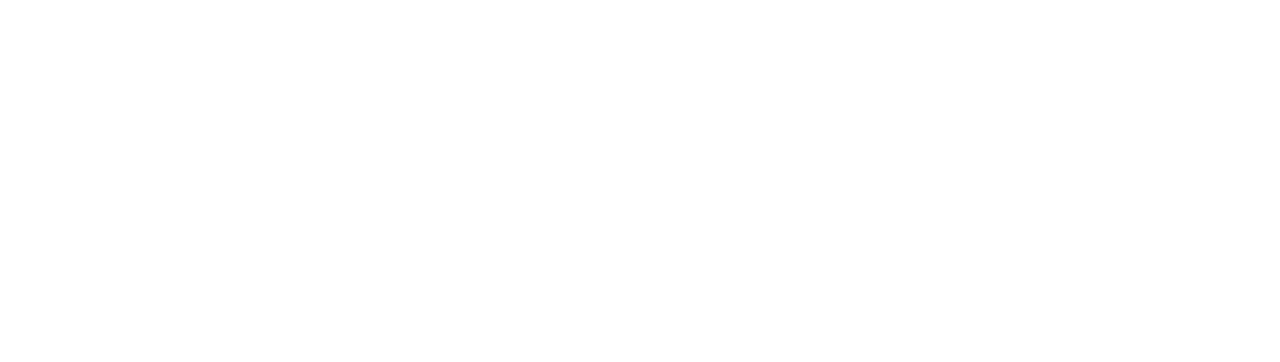
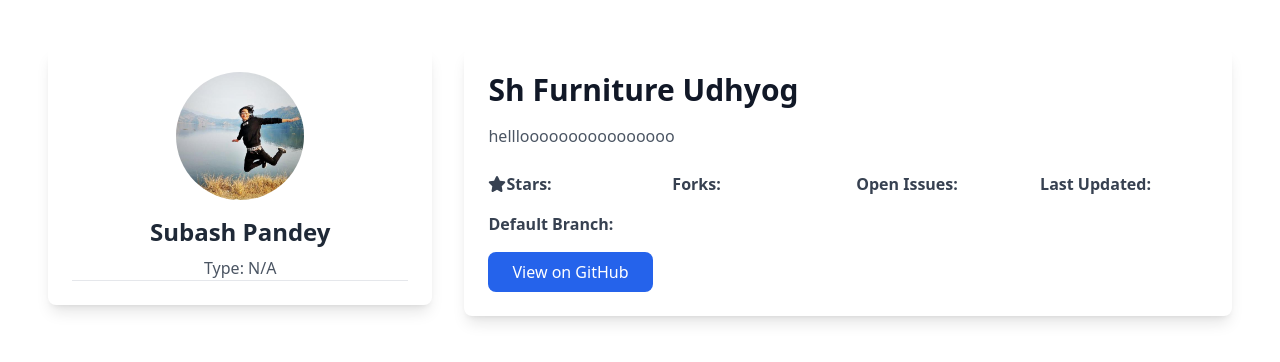
Before and after one commit to SuabshPandey/search-github-app, an Angular app: page /details/1/1 in a window 1280 px wide. Before the commit this address led to /. Shown: the top 362 px of the page. Built offline with nearby package versions, Linux system fonts and the light colour scheme; no server answers.

Commit message:
[Updated] Repository detail page and api integration completed

```diff
--- a/package.json
+++ b/package.json
@@ -21,6 +21,9 @@
     "@angular/platform-server": "^19.0.0",
     "@angular/router": "^19.0.0",
     "@angular/ssr": "^19.0.3",
+    "@fortawesome/angular-fontawesome": "^1.0.0",
+    "@fortawesome/fontawesome-svg-core": "^6.7.2",
+    "@fortawesome/free-solid-svg-icons": "^6.7.2",
     "express": "^4.18.2",
     "rxjs": "~7.8.0",
     "tslib": "^2.3.0",
--- a/src/app/app.routes.ts
+++ b/src/app/app.routes.ts
@@ -5,5 +5,5 @@
 export const routes: Routes = [
     { path: '', redirectTo: 'list', pathMatch: 'full' },
     { path: 'list', component: RepoListComponent },
-    { path: 'details/:id', component: RepoDetailComponent }
+    { path: 'details/:owner/:repo', component: RepoDetailComponent }
 ];
--- a/src/app/pages/repo-detail/repo-detail.component.html
+++ b/src/app/pages/repo-detail/repo-detail.component.html
@@ -1 +1,49 @@
-<p>repo-detail works!</p>
+@if (repoDetails) {
+<div class="flex flex-col lg:flex-row justify-center items-center lg:items-start gap-8 p-6 lg:p-12">
+    <!-- Owner Details Section -->
+    <div class="w-full lg:w-1/3  shadow-lg rounded-lg p-6">
+        <div class="flex flex-col items-center text-center">
+            <div class="w-32 h-32 overflow-hidden rounded-full mb-4">
+                <img [src]="repoDetails?.owner?.avatar_url" alt="Owner Avatar" class="w-full h-full object-cover" />
+            </div>
+            <h3 class="text-2xl font-semibold text-gray-800">{{ repoDetails?.owner?.login }}</h3>
+            <p class="text-gray-600 mt-2">Type: {{ repoDetails?.owner?.type || 'N/A' }}</p>
+        </div>
+        <div class="border-t">
+        </div>
+    </div>
+
+    <!-- Repository Details Section -->
+    <div class="w-full lg:w-2/3 bg-white shadow-lg rounded-lg p-6">
+        <h1 class="text-3xl font-bold text-gray-900">{{ repoDetails?.name }}</h1>
+        <p class="text-gray-600 mt-4">{{ repoDetails?.description }}</p>
+
+        <div class="mt-6 grid grid-cols-2 md:grid-cols-4 gap-4">
+            <div class="text-gray-700">
+                <fa-icon icon="star" class=""></fa-icon>
+                <strong>Stars:</strong> {{ repoDetails?.stargazers_count }}
+            </div>
+            <div class="text-gray-700">
+                <strong>Forks:</strong> {{ repoDetails?.forks_count }}
+            </div>
+            <div class="text-gray-700">
+                <strong>Open Issues:</strong> {{ repoDetails?.open_issues_count }}
+            </div>
+            <div class="text-gray-700">
+                <strong>Last Updated:</strong> {{ repoDetails?.updated_at | date }}
+            </div>
+            <div class="text-gray-700">
+                <strong>Default Branch:</strong> {{ repoDetails?.default_branch }}
+            </div>
+        </div>
+
+        <div class="mt-4">
+            <a [href]="repoDetails?.html_url" target="_blank"
+                class="inline-block bg-blue-600 text-white px-6 py-2 rounded-lg hover:bg-blue-700 transition-all">
+                View on GitHub
+            </a>
+        </div>
+    </div>
+</div>
+
+}
--- a/src/app/pages/repo-detail/repo-detail.component.ts
+++ b/src/app/pages/repo-detail/repo-detail.component.ts
@@ -1,11 +1,66 @@
-import { Component } from '@angular/core';
+import { Component, OnInit } from '@angular/core';
+import { ActivatedRoute } from '@angular/router';
+import { RepoService } from '../../service/repo.service';
+import { CommonModule, DatePipe } from '@angular/common';
+import { FontAwesomeModule } from '@fortawesome/angular-fontawesome';
+import { FaIconLibrary } from '@fortawesome/angular-fontawesome';
+import { faStar, faCodeBranch, faExclamationCircle, faClock, faCode } from '@fortawesome/free-solid-svg-icons';
 
 @Component({
   selector: 'app-repo-detail',
-  imports: [],
+  imports: [CommonModule, DatePipe, FontAwesomeModule],
   templateUrl: './repo-detail.component.html',
   styleUrl: './repo-detail.component.scss'
 })
-export class RepoDetailComponent {
+export class RepoDetailComponent implements OnInit {
+
+  repoName: string | null = null;
+  ownerName: string | null = null;
+  repoDetails: any = {
+    owner: {
+      login: 'Subash Pandey',
+      avatar_url: '/images/test-github.jpeg',
+    },
+    name: 'Sh Furniture Udhyog',
+    description: 'hellloooooooooooooooo',
+    created_at: '',
+    updated_at: '',
+  };
+
+  constructor(private route: ActivatedRoute, private repoService: RepoService, library: FaIconLibrary) {
+    library.addIcons(faStar, faCodeBranch, faExclamationCircle, faClock, faCode);
+  }
+
+  ngOnInit(): void {
+
+    this.repoName = this.route.snapshot.paramMap.get('repo');
+
+    this.ownerName = this.route.snapshot.paramMap.get('owner');
+
+    console.log("rpute params", this.route.snapshot.paramMap);
+
+    console.log("rep name", this.ownerName);
+
+
+    console.log("Repo Name", this.repoName);
+
+    if (this.ownerName && this.repoName) {
+      this.fetchRepoDetails(this.ownerName, this.repoName);
+    }
+  }
+
+
+  fetchRepoDetails(owner: string, repo: string) {
+    this.repoService.getRepoDetails(owner, repo).subscribe({
+      next: (res) => {
+        console.log("Response from repo details api", res?.owner);
+        this.repoDetails = res;
+      },
+      error: (err) => {
+        console.log("Error", err);
+      }
+    })
+  }
+
 
 }
--- a/src/app/pages/repo-list/repo-list.component.html
+++ b/src/app/pages/repo-list/repo-list.component.html
@@ -1,5 +1,11 @@
-<div
-    class="search_wrapper w-4/5  m-auto flex flex-col items-center justify-center pb-8">
+<div class="search_wrapper w-4/5  m-auto flex flex-col items-center justify-center pb-8">
+    <div class="top_content">
+        <h1 class="text-3xl font-bold pt-8">Github Repository Search App</h1>
+        <p class="mt-4">Single Page Application For GitHub Repositories Listing
+        </p>
+    </div>
+
+
     <div class="flex flex-col md:flex-row items-center gap-4 w-full max-w-2xl mx-auto mt-8 ">
         <input type="text" placeholder="Search Repositories"
             class="w-full p-3 text-lg border border-gray-300 rounded-lg focus:outline-none focus:ring-blue-500"
@@ -15,7 +21,7 @@
 
 
 
-    @if (repos.length !== 0) {
+    @if (repos.length !== 0 && !isLoading) {
     <div class="sort_wrapper w-3/4 mt-8 p-4 flex justify-between items-center">
         <p>Total Results: {{ repos.length }}</p>
 
@@ -28,7 +34,7 @@
         </select>
     </div>
     <div class="repo_list_wrapper flex justify-center">
-        <div class=" grid grid-cols-1 sm:grid-cols-1 gap-4 mt-8 p-3 w-1/2 min-w-1/2">
+        <div class=" grid grid-cols-1 sm:grid-cols-1 gap-4 mt-8 p-3 w-3/4 min-w-3/4">
             @for (repo of repos; track $index) {
             <div class="p-4 flex justify-start gap-5 border border-grey-300 rounded-lg">
                 <div class="img_div max-w-28  max-h-28 object-cover  ">
@@ -40,12 +46,13 @@
 
                     <div class="flex flex-col gap-2 mt-2">
                         <div class="flex gap-2">
-                            <p class="text-sm">Stars: {{repo?.stargazers_count ? repo?.stargazers_count : 'N/A'}}</p>
+                            <p class="text-sm">Stars: {{repo?.stargazers_count ? repo?.stargazers_count : 'N/A'}}
+                            </p>
                             <p class="text-sm">Forks: {{repo?.forks_count ? repo?.forks_count : 'N/A'}}</p>
                         </div>
-                        <a href={{repo?.html_url}} target="_blank"
-                            class="p-2 text-sm w-36 text-center text-black border border-lg rounded-md hover:bg-blue-300 focus:ring-blue-500 focus-outline-none transition-all ">View
-                            Repo
+                        <a [routerLink]="['/details', repo?.owner?.login , repo?.name]" target="_self"
+                            class="p-2 text-sm w-36 text-center text-black border border-lg rounded-md hover:bg-blue-300 focus:ring-blue-500 focus-outline-none transition-all ">
+                            View Detail
                         </a>
                     </div>
                 </div>
@@ -53,5 +60,17 @@
             }
         </div>
     </div>
+    } @else if (isLoading) {
+    <div class="loader_wrapper flex justify-center items-center mt-8">
+        <div class="loader">
+            <img src="https://github.githubassets.com/images/spinners/octocat-spinner-128.gif" alt="">
+
+        </div>
+    </div>
+    } @else if (repos.length === 0) {
+    <div class="flex justify-center items-center mt-8">
+        <p>No Repositories Found</p>
+    </div>
     }
+
 </div>
--- a/src/app/pages/repo-list/repo-list.component.ts
+++ b/src/app/pages/repo-list/repo-list.component.ts
@@ -2,17 +2,18 @@
 import { Component, OnInit } from '@angular/core';
 import { FormsModule } from '@angular/forms';
 import { RepoService } from '../../service/repo.service';
-import { provideHttpClient } from '@angular/common/http';
+import { RouterModule } from '@angular/router';
 
 @Component({
   selector: 'app-repo-list',
-  imports: [CommonModule, FormsModule],
+  imports: [CommonModule, FormsModule, RouterModule,],
   templateUrl: './repo-list.component.html',
   styleUrl: './repo-list.component.scss',
 
 
 })
 export class RepoListComponent implements OnInit {
+  isLoading: boolean = false;
   selectedSortOption: string = 'stars';
   searchQuery: string = '';
   repos: any[] = [];
@@ -20,33 +21,22 @@
   constructor(private repoService: RepoService) { }
 
   ngOnInit() {
-    // this.repoService.getTest().subscribe({
-    //   next: (res) => {
-
-    //     this.repos = res
-    //   },
-    //   error: (err) => {
-    //     console.log("Error", err);
-    //   }
-    // })
-
-
   }
   onSearch() {
     console.log("Search Term", this.searchQuery);
-
+    this.isLoading = true;
     this.repoService.getRepoList(this.searchQuery, 1, 10, 'stars', 'desc').subscribe({
       next: (res) => {
         console.log("Response from repo api", res);
         this.repos = res?.items
+        this.isLoading = false
       },
       error: (err) => {
         console.log("Error", err);
+        this.isLoading = false
+        this.repos = []
       }
     })
-
-
-
   }
 
   onSort(event: any) {
@@ -55,4 +45,8 @@
 
   }
 
+
+
+
+
 }
--- a/src/app/service/repo.service.ts
+++ b/src/app/service/repo.service.ts
@@ -29,13 +29,13 @@
     )
   }
 
-  getTest(): Observable<any> {
-    return this.http.get(
-      environment.test_url + '/posts'
+  getRepoDetails(owner: string, repo: string): Observable<any> {
+    return this.http.get(`${environment.API_URL}/repos/${owner}/${repo}`).pipe(
+      catchError((err) => {
+        console.log("Error in fetching api", err);
+        return err
+      })
     )
   }
 
-  // https://jsonplaceholder.typicode.com/posts
-
-
 }
```
Also changed, not shown: public/images/github.png (added), 1 other file (tests, documents, lock files or other folders).
